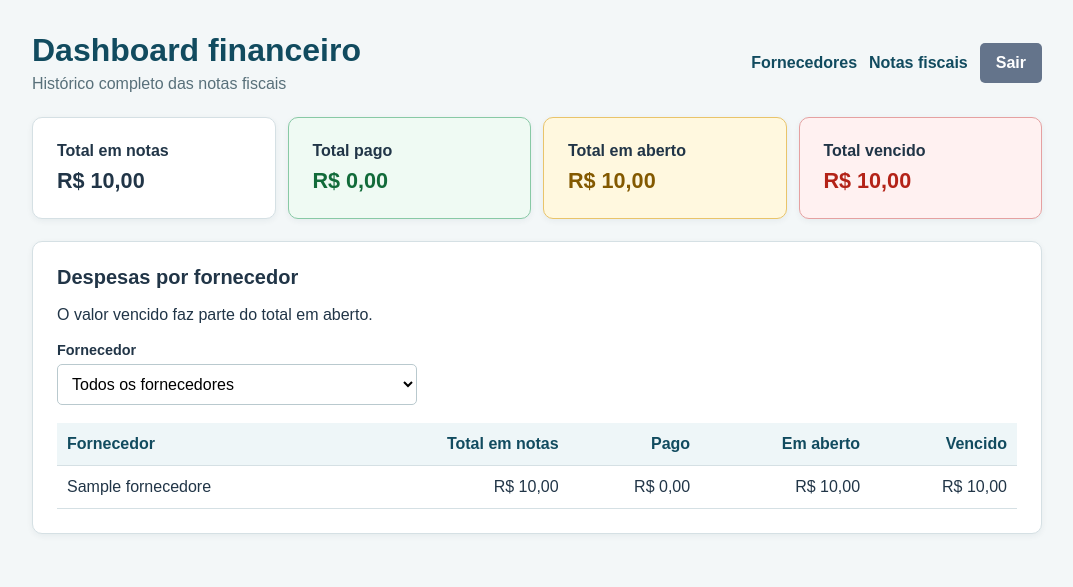
After one commit to alinepamplona/fornece-plus, a Flask app: page /dashboard-financeiro in a window 1280 px wide. The commit adds this page. Shown: the top 587 px of the page, without its empty margins (103-1176 px from the left). Run offline with Flask 3, Linux system fonts and the light colour scheme; the visitor is signed in with stand-in values (Sample User, id 1); tables that the repository leaves empty hold one stand-in row (values such as "Sample post").

Commit message:
feat: adiciona dashboard financeiro

```diff
--- a/app.py
+++ b/app.py
@@ -336,6 +336,64 @@ def notas_fiscais():
     )
 
 
+@app.route("/dashboard-financeiro")
+@login_necessario
+@admin_necessario
+def dashboard_financeiro():
+    return render_template("dashboard_financeiro.html")
+
+
+@app.route("/api/dashboard-financeiro", methods=["GET"])
+@login_necessario
+@admin_necessario
+def consultar_dashboard_financeiro():
+    conexao = None
+    cursor = None
+    try:
+        conexao = mysql.connector.connect(**obter_configuracao_mysql())
+        cursor = conexao.cursor(dictionary=True)
+        cursor.execute(
+            "SELECT n.fornecedor_id, f.nome, f.cnpj, n.valor, n.modo_status, n.vencimento "
+            "FROM notas_fiscais n INNER JOIN fornecedores f ON f.id = n.fornecedor_id"
+        )
+        totais_iniciais = dict.fromkeys(("total_notas", "pago", "em_aberto", "vencido"), Decimal("0.00"))
+        resumo = totais_iniciais.copy()
+        fornecedores = {}
+        hoje = datetime.now().date()
+
+        for nota in cursor:
+            fornecedor_id = nota["fornecedor_id"]
+            if fornecedor_id not in fornecedores:
+                fornecedores[fornecedor_id] = {
+                    "id": fornecedor_id, "nome": nota["nome"], "cnpj": nota["cnpj"], **totais_iniciais
+                }
+
+            status = status_da_nota(nota["modo_status"], nota["vencimento"], hoje)
+            campos = ["total_notas", "pago" if status == "Paga" else "em_aberto"]
+            if status == "Vencida":
+                campos.append("vencido")
+
+            for campo in campos:
+                resumo[campo] += nota["valor"]
+                fornecedores[fornecedor_id][campo] += nota["valor"]
+
+        fornecedores_ordenados = sorted(
+            fornecedores.values(), key=lambda fornecedor: (-fornecedor["total_notas"], fornecedor["id"])
+        )
+        for totais in [resumo, *fornecedores_ordenados]:
+            for campo in totais_iniciais:
+                totais[campo] = format(totais[campo], ".2f")
+
+        return jsonify(resumo=resumo, fornecedores=fornecedores_ordenados)
+    except Error:
+        return jsonify(erro="Não foi possível consultar o dashboard financeiro."), 500
+    finally:
+        if cursor:
+            cursor.close()
+        if conexao and conexao.is_connected():
+            conexao.close()
+
+
 @app.route("/api/fornecedores", methods=["GET"])
 @login_necessario
 @admin_necessario
--- /dev/null
+++ b/static/dashboard.js
@@ -0,0 +1,70 @@
+const camposMonetarios = ["total_notas", "pago", "em_aberto", "vencido"];
+const formatadorReais = new Intl.NumberFormat("pt-BR", { style: "currency", currency: "BRL" });
+const mensagemDashboard = document.querySelector("#mensagem-dashboard");
+const listaDespesas = document.querySelector("#lista-despesas");
+const tabelaDespesas = document.querySelector("#tabela-despesas");
+const filtroFornecedor = document.querySelector("#filtro-fornecedor");
+let fornecedoresDashboard = [];
+
+function mostrarErroDashboard(mensagem) {
+    mensagemDashboard.textContent = mensagem || "Não foi possível carregar o dashboard financeiro.";
+    mensagemDashboard.classList.add("erro");
+}
+
+function atualizarDashboard() {
+    const fornecedorSelecionado = Number(filtroFornecedor.value);
+    const fornecedoresVisiveis = fornecedorSelecionado
+        ? fornecedoresDashboard.filter((fornecedor) => fornecedor.id === fornecedorSelecionado)
+        : fornecedoresDashboard;
+    const resumo = camposMonetarios.reduce((totais, campo) => {
+        totais[campo] = fornecedoresVisiveis.reduce(
+            (total, fornecedor) => total + Number(fornecedor[campo]), 0
+        );
+        return totais;
+    }, {});
+
+    for (const campo of camposMonetarios) {
+        document.getElementById(campo).textContent = formatadorReais.format(resumo[campo]);
+    }
+
+    listaDespesas.innerHTML = "";
+    for (const fornecedor of fornecedoresVisiveis) {
+        const linha = document.createElement("tr");
+        linha.appendChild(criarCelula(fornecedor.nome));
+        for (const campo of camposMonetarios) {
+            linha.appendChild(criarCelula(formatadorReais.format(fornecedor[campo])));
+        }
+        listaDespesas.appendChild(linha);
+    }
+
+    const possuiDespesas = fornecedoresVisiveis.length > 0;
+    tabelaDespesas.hidden = !possuiDespesas;
+    mensagemDashboard.textContent = possuiDespesas ? "" : "Nenhuma nota fiscal cadastrada.";
+    mensagemDashboard.hidden = possuiDespesas;
+}
+
+async function carregarDashboard() {
+    try {
+        const resposta = await fetch("/api/dashboard-financeiro", { cache: "no-store" });
+        const dados = await resposta.json();
+        if (!resposta.ok) {
+            mostrarErroDashboard(dados.erro);
+            return;
+        }
+
+        fornecedoresDashboard = dados.fornecedores;
+        for (const fornecedor of fornecedoresDashboard) {
+            const opcao = document.createElement("option");
+            opcao.value = fornecedor.id;
+            opcao.textContent = `${fornecedor.nome} — ${fornecedor.cnpj}`;
+            filtroFornecedor.appendChild(opcao);
+        }
+        filtroFornecedor.disabled = false;
+        atualizarDashboard();
+    } catch {
+        mostrarErroDashboard();
+    }
+}
+
+filtroFornecedor.addEventListener("change", atualizarDashboard);
+carregarDashboard();
--- a/static/script.js
+++ b/static/script.js
@@ -32,4 +32,4 @@ document.querySelectorAll("[data-logout]").forEach((botao) => botao.addEventList
     window.location.href = "/login";
 }));
 
-carregarFornecedores();
+if (listaFornecedores) carregarFornecedores();
--- a/static/style.css
+++ b/static/style.css
@@ -20,7 +20,7 @@ body {
 .container { max-width: 1050px; margin: 0 auto; padding: 32px 20px; }
 header { margin-bottom: 24px; }
 .cabecalho { display: flex; align-items: center; justify-content: space-between; gap: 16px; }
-.cabecalho nav { display: flex; align-items: center; gap: 12px; }
+.cabecalho nav { display: flex; flex-wrap: wrap; align-items: center; gap: 12px; }
 .cabecalho a { color: var(--azul-escuro); font-weight: bold; text-decoration: none; }
 h1 { color: var(--azul-escuro); margin: 0; font-size: 2rem; }
 h1 span { color: #f2994a; }
@@ -79,3 +79,22 @@ td[colspan] { text-align: center; color: #5b6870; }
 .status-paga { color: var(--sucesso); font-weight: bold; }
 .status-vencida { color: var(--erro); font-weight: bold; }
 .status-pendente { color: #835900; font-weight: bold; }
+
+.resumo-financeiro {
+    display: grid;
+    grid-template-columns: repeat(auto-fit, minmax(min(100%, 210px), 1fr));
+    gap: 12px;
+    margin: 0 0 22px;
+}
+.resumo-financeiro .card { margin: 0; }
+.resumo-financeiro dt { font-weight: bold; }
+.resumo-financeiro dd { margin: 8px 0 0; font-size: 1.35rem; font-weight: bold; }
+.card-pago { border-color: #88c9a5; background: #effaf3; }
+.card-pago dd { color: var(--sucesso); }
+.card-aberto { border-color: #e9c46a; background: #fff8df; }
+.card-aberto dd { color: #835900; }
+.card-vencido { border-color: #e5a1a1; background: #fff1f1; }
+.card-vencido dd { color: var(--erro); }
+.campo-filtro { width: min(100%, 360px); margin: 18px 0; }
+.tabela-financeira :is(th, td):not(:first-child) { text-align: right; }
+.tabela-financeira td:not(:first-child) { white-space: nowrap; }
--- /dev/null
+++ b/templates/dashboard_financeiro.html
@@ -0,0 +1,59 @@
+<!DOCTYPE html>
+<html lang="pt-BR">
+<head>
+    <meta charset="UTF-8">
+    <meta name="viewport" content="width=device-width, initial-scale=1.0">
+    <title>Fornece+ | Dashboard financeiro</title>
+    <link rel="stylesheet" href="{{ url_for('static', filename='style.css') }}">
+</head>
+<body>
+    <main class="container">
+        <header class="cabecalho">
+            <div>
+                <h1>Dashboard financeiro</h1>
+                <p>Histórico completo das notas fiscais</p>
+            </div>
+            <nav>
+                <a href="{{ url_for('index') }}">Fornecedores</a>
+                <a href="{{ url_for('notas_fiscais') }}">Notas fiscais</a>
+                <button class="botao-secundario" type="button" data-logout>Sair</button>
+            </nav>
+        </header>
+
+        <dl class="resumo-financeiro">
+            <div class="card"><dt>Total em notas</dt><dd id="total_notas">—</dd></div>
+            <div class="card card-pago"><dt>Total pago</dt><dd id="pago">—</dd></div>
+            <div class="card card-aberto"><dt>Total em aberto</dt><dd id="em_aberto">—</dd></div>
+            <div class="card card-vencido"><dt>Total vencido</dt><dd id="vencido">—</dd></div>
+        </dl>
+
+        <section class="card" aria-labelledby="titulo-despesas">
+            <h2 id="titulo-despesas">Despesas por fornecedor</h2>
+            <p>O valor vencido faz parte do total em aberto.</p>
+            <div class="campo campo-filtro">
+                <label for="filtro-fornecedor">Fornecedor</label>
+                <select id="filtro-fornecedor" name="fornecedor_id" disabled>
+                    <option value="">Todos os fornecedores</option>
+                </select>
+            </div>
+            <p id="mensagem-dashboard" class="mensagem" role="status">Carregando dados financeiros...</p>
+            <div class="tabela-responsiva" id="tabela-despesas" hidden>
+                <table class="tabela-financeira">
+                    <thead>
+                        <tr>
+                            <th scope="col">Fornecedor</th>
+                            <th scope="col">Total em notas</th>
+                            <th scope="col">Pago</th>
+                            <th scope="col">Em aberto</th>
+                            <th scope="col">Vencido</th>
+                        </tr>
+                    </thead>
+                    <tbody id="lista-despesas"></tbody>
+                </table>
+            </div>
+        </section>
+    </main>
+    <script src="{{ url_for('static', filename='script.js') }}" defer></script>
+    <script src="{{ url_for('static', filename='dashboard.js') }}" defer></script>
+</body>
+</html>
--- a/templates/index.html
+++ b/templates/index.html
@@ -8,7 +8,7 @@
     <main class="container">
         <header class="cabecalho">
             <div><h1>Fornece<span>+</span></h1><p>Área do administrador</p></div>
-            <nav><a href="{{ url_for('notas_fiscais') }}">Notas fiscais</a><button class="botao-secundario" type="button" data-logout>Sair</button></nav>
+            <nav><a href="{{ url_for('notas_fiscais') }}">Notas fiscais</a><a href="{{ url_for('dashboard_financeiro') }}">Dashboard financeiro</a><button class="botao-secundario" type="button" data-logout>Sair</button></nav>
         </header>
         <section class="card" aria-labelledby="titulo-lista">
             <h2 id="titulo-lista">Fornecedores cadastrados</h2>
--- a/templates/notas_fiscais.html
+++ b/templates/notas_fiscais.html
@@ -8,7 +8,7 @@
     <main class="container">
         <header class="cabecalho">
             <div><h1>Fornece<span>+</span></h1><p>{% if eh_admin %}Notas fiscais de todos os fornecedores{% else %}Notas fiscais de {{ fornecedor_nome }}{% endif %}</p></div>
-            <nav>{% if eh_admin %}<a href="{{ url_for('index') }}">Fornecedores</a>{% endif %}<button class="botao-secundario" type="button" data-logout>Sair</button></nav>
+            <nav>{% if eh_admin %}<a href="{{ url_for('index') }}">Fornecedores</a><a href="{{ url_for('dashboard_financeiro') }}">Dashboard financeiro</a>{% endif %}<button class="botao-secundario" type="button" data-logout>Sair</button></nav>
         </header>
         <section class="card" aria-labelledby="titulo-nota">
             <h2 id="titulo-nota">Cadastrar nota fiscal</h2>
```
Also changed, not shown: tests/test_dashboard.py (added, +76 -0 lines).
